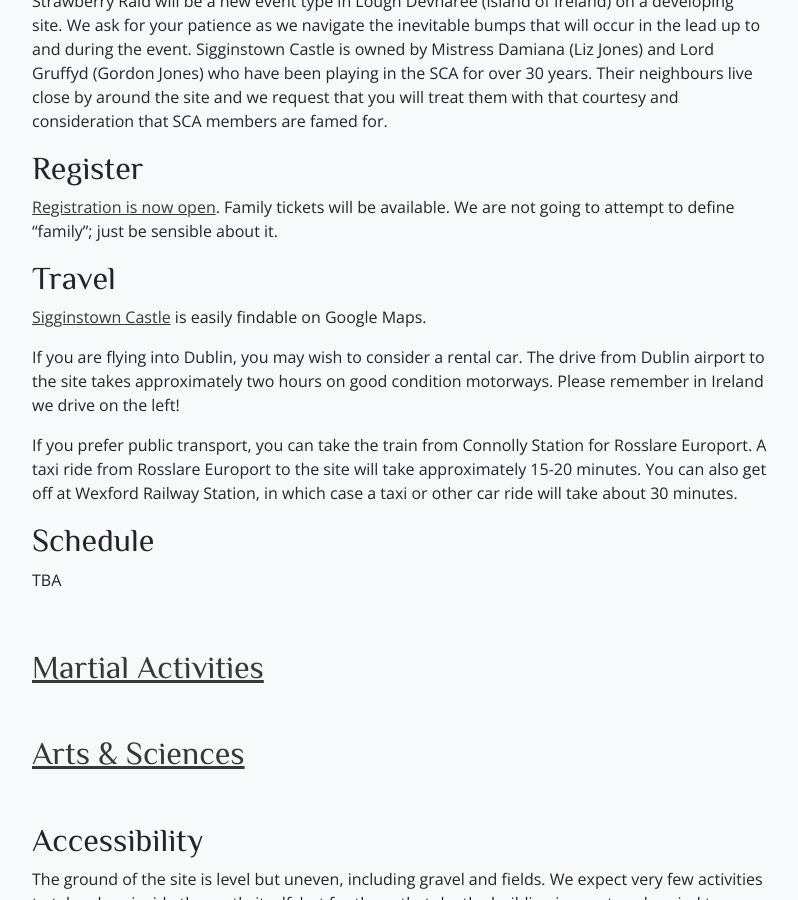
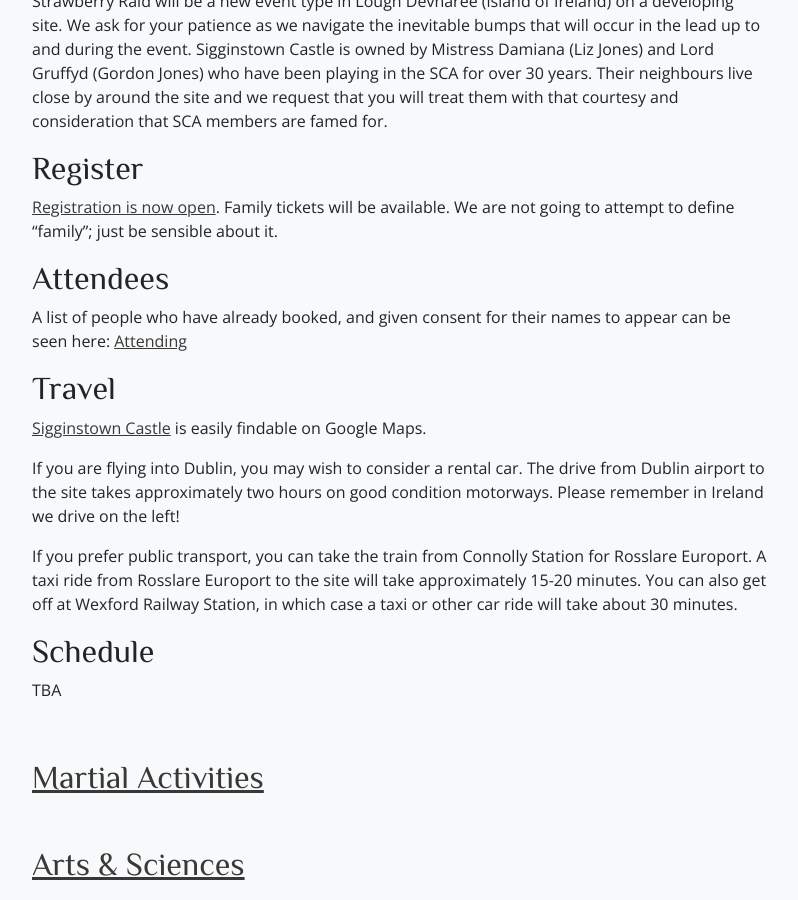
Before and after one commit to drachenwald/dun-in-mara, a Jekyll site: the page built from events/2022/strawberry-raid/index.md, in a window 1280 px wide and 900 px high, scrolled down 859 px. Shown: the whole window, without its empty margins (50-848 px from the left). Built offline with Jekyll 4.4.1, drawn with Linux system fonts in a browser that asks for light colours; comment, search, counter and statistics services are not loaded.

Commit message:
Update index.md

```diff
--- a/events/2022/strawberry-raid/index.md
+++ b/events/2022/strawberry-raid/index.md
@@ -24,6 +24,10 @@
 ## Register
 
 [Registration is now open](https://fienta.com/duninmara-strawberryraid). Family tickets will be available. We are not going to attempt to define "family"; just be sensible about it.
+
+## Attendees
+
+A list of people who have already booked, and given consent for their names to appear can be seen here: <a href="attending/">Attending</a>
 
 ## Travel
 
```
